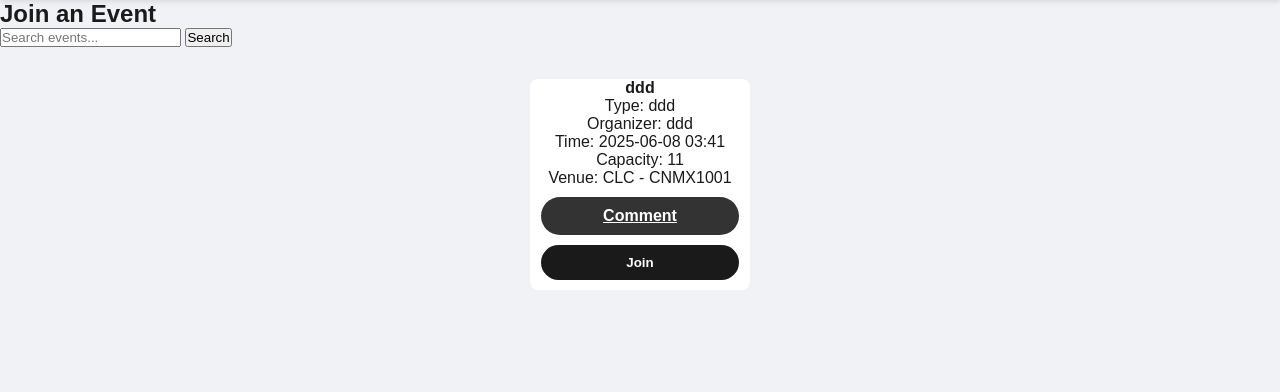
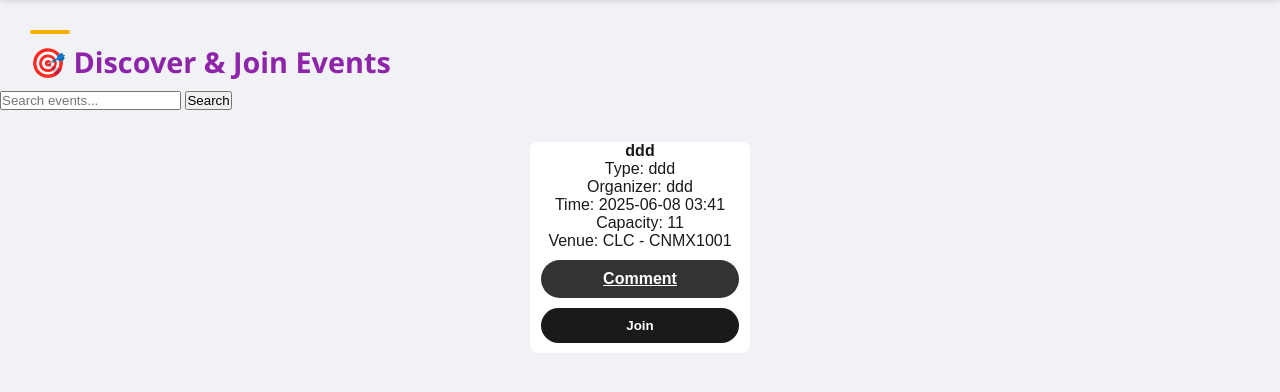
Before and after one commit to kiesh-tech/BEE-vent_repo, a Flask app: page /join in a window 1280 px wide. Shown: the part 65-457 px from the top of the page. Run offline with Flask 3, Linux system fonts and the light colour scheme; a user stored in the database is signed in; data comes from the database, SQL or seed files in the repository.

Commit message:
Update join.html

```diff
--- a/templates/join.html
+++ b/templates/join.html
@@ -21,7 +21,7 @@
     </div>
   </div>
 
-<h2>Join an Event</h2>
+<h2 class="section-title join-title">🎯 Discover & Join Events</h2>
 
 <form method="GET" action="{{ url_for('join') }}" class="search-form">
   <input type="text" name="search" placeholder="Search events..." value="{{ request.args.get('search', '') }}">
@@ -54,3 +54,6 @@
     <p>No events found.</p>
   {% endfor %}
 </section>
+
+</body>
+</html>
```
